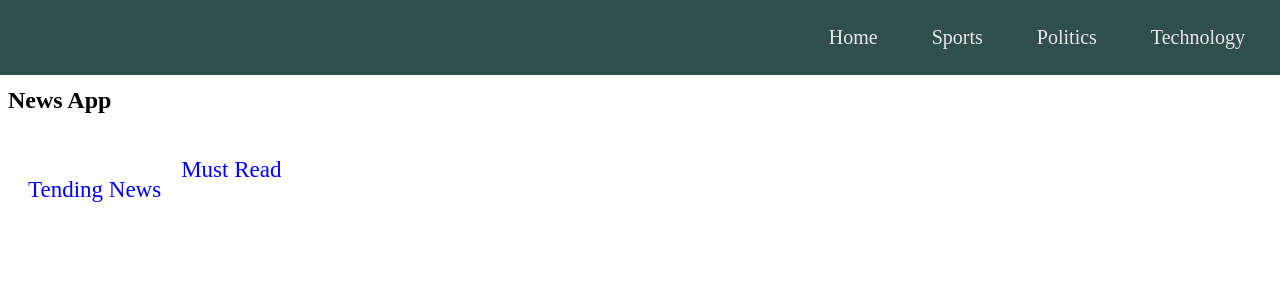
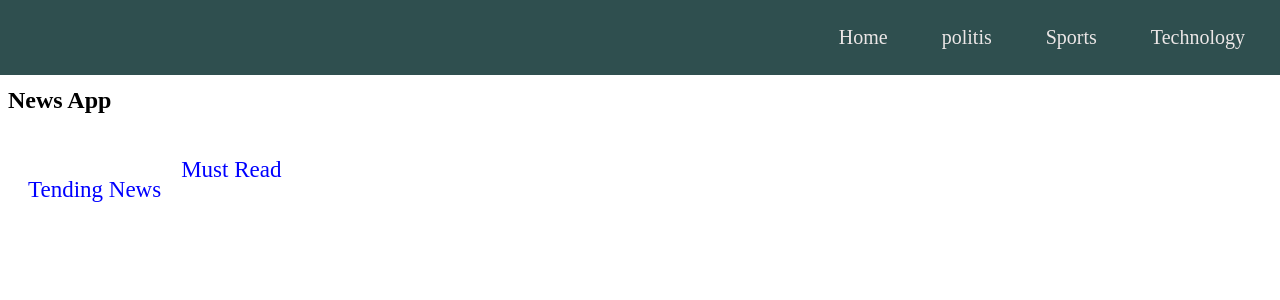
Before and after one commit to timmyworldboss/timothynewsapp, a Flask app: template app/templates/index.html in a window 1280 px wide. Shown: the top 300 px of the page. Run offline with Flask 2, Linux system fonts and the light colour scheme; the template is opened without the code that fills it: most values are stand-ins (such as "Sample title", 1, 10 or a date in 2020).

Commit message:
navbar.html

```diff
--- a/app/templates/macros.html
+++ b/app/templates/macros.html
@@ -4,7 +4,7 @@
         <!-- <li>{{ news.title}}</li> -->
         <div class="newsdiv">
             <div class="row">
-               <!-- <div class="col newsby">Author: {{ news.author }}</div> -->
+               <div class="col newsby">Author: {{ news.author }}</div>
                <div class="col dates">Date: {{news.publishedAt}}</div>
             </div>
             <div class="title">{{ news.title}}</div>
--- a/app/templates/navbar.html
+++ b/app/templates/navbar.html
@@ -1,8 +1,8 @@
 <div class="navbar">
     <ul>
         <li><a href="/">Home</a></li>
+        <li><a href="/politis">politis</a></li>
         <li><a href="/sports">Sports</a></li>
-        <li><a href="/politics">Politics</a></li>
         <li><a href="/technology">Technology</a></li>
     </ul>
 </div>
```
